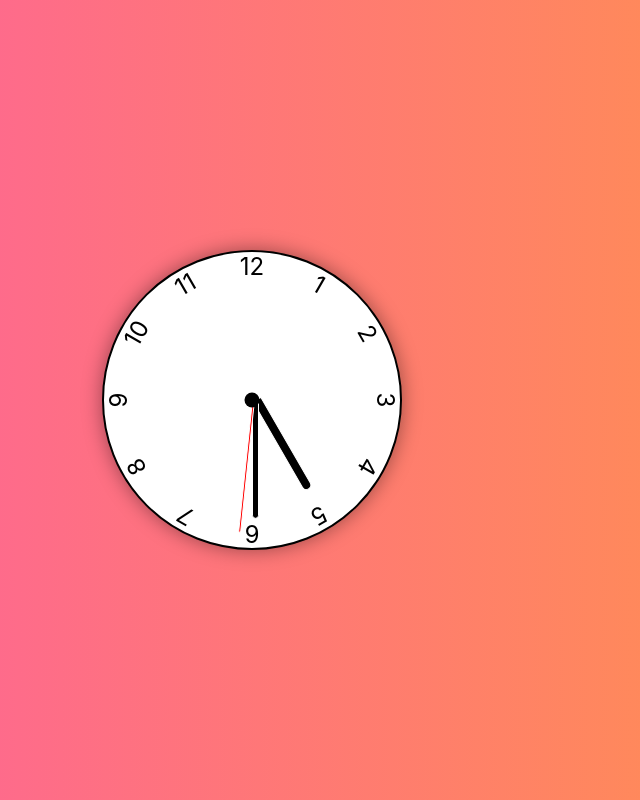
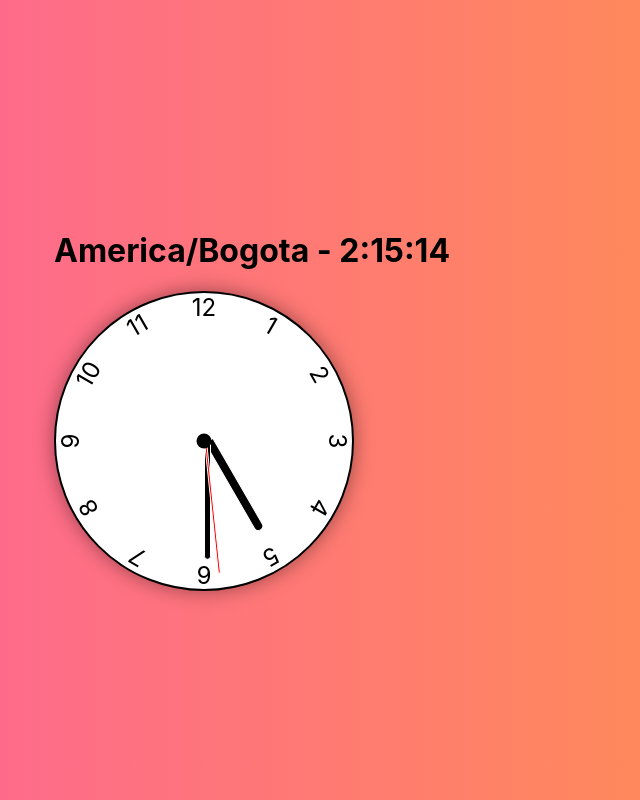
Before and after one commit to rjavier001/kruger-clockapp, a React (Create React App) app in the folder clock/: page / in a window 1280 px wide. Shown: the whole page, without its empty margins (388-1028 px from the left). Built offline with nearby package versions, Linux system fonts and the light colour scheme.

Commit message:
component Hand.jsx added

```diff
--- a/clock/src/App.css
+++ b/clock/src/App.css
@@ -11,6 +11,11 @@ body {
   align-items: center;
   min-height: 100vh;
   overflow: hidden;
+}
+
+.clock-container{
+  display: flex;
+  justify-content: space-between;
 }
 
 .clock {
--- a/clock/src/App.jsx
+++ b/clock/src/App.jsx
@@ -3,7 +3,9 @@ import Clock from './components/Clock';
 function App() {
   return (
     <div className="App">
+      <div className='clock-container'>
         <Clock timeZone={'America/Bogota'}/>
+      </div>
     </div>
   );
 }
--- a/clock/src/components/Clock.jsx
+++ b/clock/src/components/Clock.jsx
@@ -1,9 +1,11 @@
 import { useState, useEffect } from "react";
 import PropTypes from "prop-types";
+import Hand from "./Hand";
 const Clock = ({ timeZone }) => {
   const [hour, setHour] = useState(0);
   const [min, setMin] = useState(0);
   const [second, setSecond] = useState(0);
+  const [time, setTime] = useState("");
 
   const update = (e) => {
     const date = new Date()
@@ -13,18 +15,19 @@ const Clock = ({ timeZone }) => {
     setHour((Number(time[0]) / 12) * 360 + 90);
     setMin((Number(time[1]) / 60) * 360 + 90);
     setSecond((Number(time[2]) / 60) * 360 + 90);
+    setTime(date);
   };
 
   useEffect(() => {
     setInterval(update, 1000);
-    return () => {
-      console.log("clock mount");
-    };
-  }, []);
-
+  });
   return (
+    <div>
+      <h1>
+        {timeZone} - {time}
+      </h1>
       <div className="clock">
-      <div
+        {/* <div
         className="hand hour"
         data-hour-hand
         style={{transform:`rotate(${hour}deg)`}}
@@ -37,7 +40,10 @@ const Clock = ({ timeZone }) => {
       <div
         className="hand second"
         style={{transform:`rotate(${second}deg)`}}
-      ></div>
+      ></div> */}
+        <Hand type={"hand hour"} time={hour} />
+        <Hand type={"hand minute"} time={min} />
+        <Hand type={"hand second"} time={second} />
         <div className="number number1">1</div>
         <div className="number number2">2</div>
         <div className="number number3">3</div>
@@ -51,6 +57,7 @@ const Clock = ({ timeZone }) => {
         <div className="number number11">11</div>
         <div className="number number12">12</div>
       </div>
+    </div>
   );
 };
 
--- /dev/null
+++ b/clock/src/components/Hand.jsx
@@ -0,0 +1,9 @@
+import React from 'react'
+
+const Hand = ({type,time}) => {
+    const divStyle = {transform: `rotate(${time}deg)`};
+    const divClass = `${type}`;
+    return <div className={divClass} style={divStyle}></div>;
+}
+
+export default Hand;
```
Lines whose indentation alone changed are shown as unchanged.
